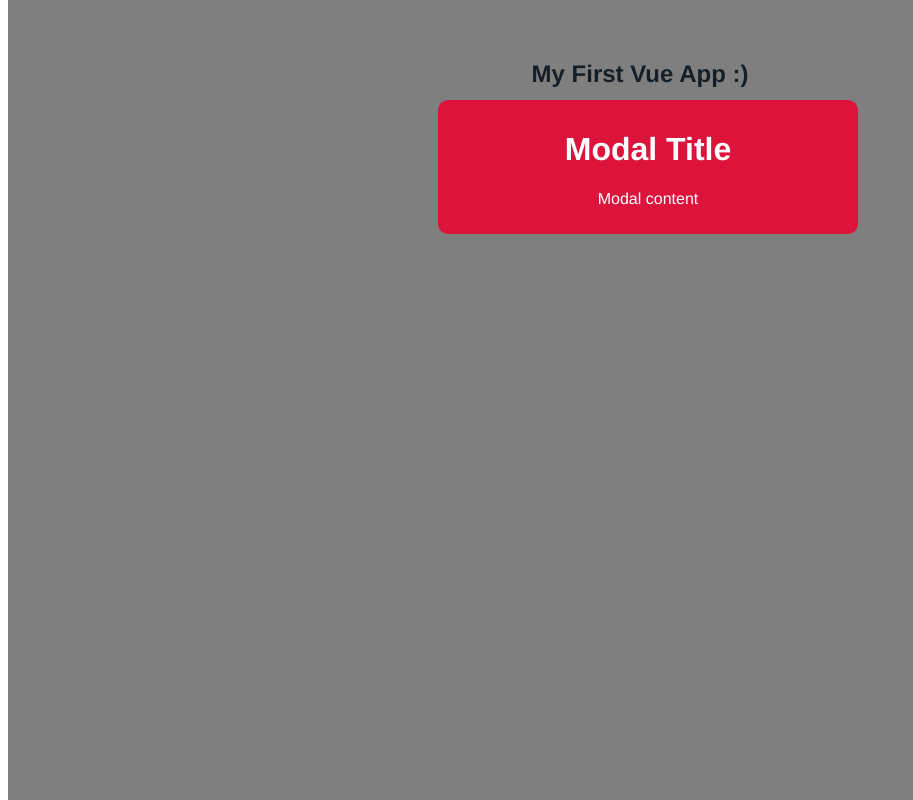
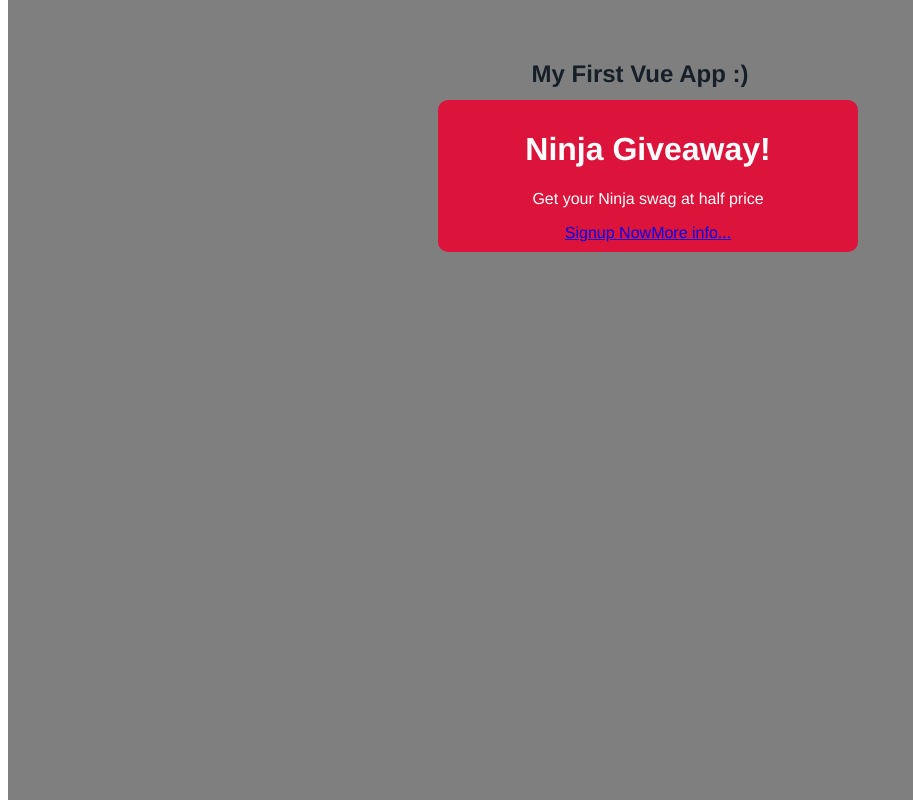
Before and after one commit to vanheaven-ui/Vue-cli-practice, a Vue app: page / in a window 1280 px wide. Both pictures are taken after a click on the button "Show Modal". Shown: the whole page, without its empty margins (0-913 px from the left). Built offline with nearby package versions, Linux system fonts and the light colour scheme.

Commit message:
Use slots to make the Modal component reusable with different contents
use the named slots to maintain structure of the component

```diff
--- a/src/App.vue
+++ b/src/App.vue
@@ -1,7 +1,14 @@
 <template>
   <h2>My First Vue App :)</h2>
   <button @click="toggleModal">Show Modal</button>
-  <Modal v-if="showModal" @close="toggleModal" theme="sale" />
+  <Modal v-if="showModal" @close="toggleModal" theme="sale">
+    <h1>Ninja Giveaway!</h1>
+    <p>Get your Ninja swag at half price</p>
+    <template v-slot:links>
+      <a href="#">Signup Now</a>
+      <a href="#">More info...</a>
+    </template>
+  </Modal>
 </template>
 
 <script>
--- a/src/components/Modal.vue
+++ b/src/components/Modal.vue
@@ -1,8 +1,10 @@
 <template>
   <div class="backdrop" @click.self="closeModal">
     <div class="modal" :class="{ sale: theme === 'sale' }">
-      <h1>Modal Title</h1>
-      <p>Modal content</p>
+      <slot>Default content</slot>
+      <div class="actions">
+        <slot name="links"></slot>
+      </div>
     </div>
   </div>
 </template>
```
